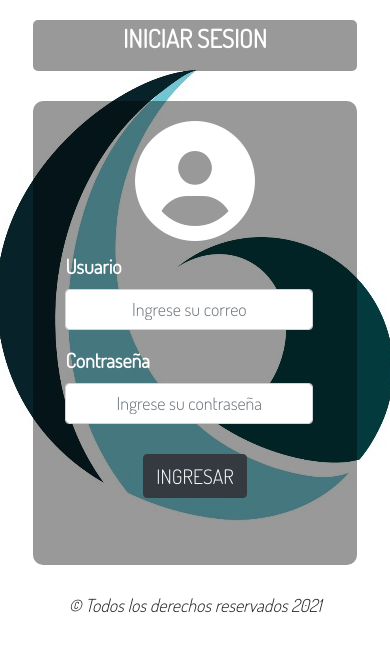
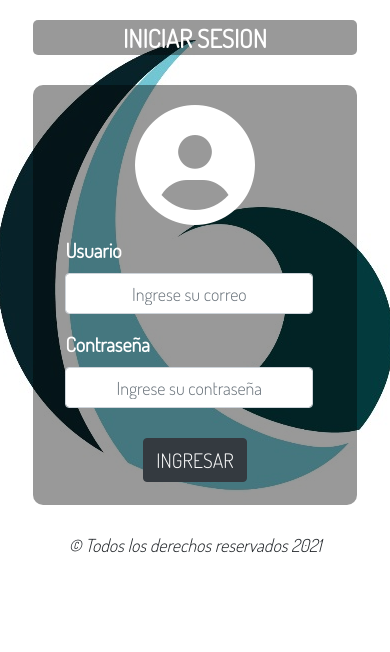
Before and after one commit to Jeffcaco/GDIT, a PHP site: page /Login/ in a window 390 px wide. Shown: the part 45-697 px from the top of the page. Run offline with PHP 8.4, Linux system fonts and the light colour scheme; some libraries are stand-ins or nearby versions.

Commit message:
version 2

```diff
--- a/Login/estilos.css
+++ b/Login/estilos.css
@@ -82,7 +82,7 @@
         width: 90%;
         margin-left: 5%;
         margin-top: 20px;
-        height: 6vh;
+        height: 35px;
         border-radius: 5px;
         background: rgba(0,0,0,0.4);
         text-align: center;
@@ -94,7 +94,7 @@
         width: 90%;
         margin-left: 5%;
         margin-top: 30px;
-        height: 55vh;
+        height: 420px;
         border-radius: 10px;
         background: rgba(0,0,0,0.4);
         color: #fff !important;
```
